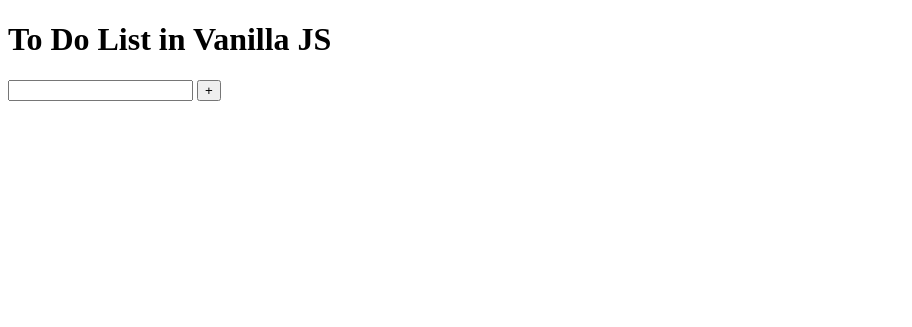
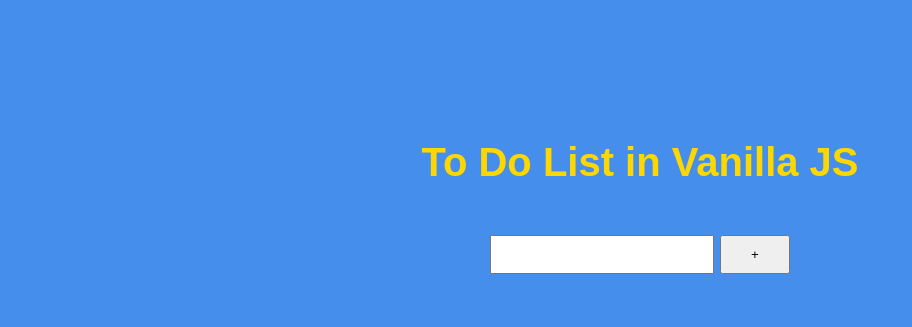
Before and after one commit to robertojuniorn/To-Do-List-in-JavaScript, a plain HTML site: page index.html in a window 1280 px wide. Shown: the whole page, without its empty margins (0-912 px from the left). Drawn offline with Linux system fonts and the light colour scheme.

Commit message:
css change

```diff
--- a/JavaScript/js.js
+++ b/JavaScript/js.js
@@ -1,16 +1,16 @@
 let inputText = document.getElementById('inputText')
-let addbutton = document.getElementById('addbutton');
+let addButton = document.getElementById('addButton');
 let res = document.getElementById('res');
 
 // This code add a new paragraph
-addbutton.addEventListener('click', function(){
-   let paragraph = document.createElement('p');
+addButton.addEventListener('click', function(){
+   var paragraph = document.createElement('p');
    paragraph.innerText = inputText.value;
    res.appendChild(paragraph);
    inputText.value = '';
 
    //This code removes the paragraph by double clicking on the element
-   paragraph.addEventListener('click', function(){
+   paragraph.addEventListener('dblclick', function(){
        res.removeChild(paragraph);
    })
 })
--- /dev/null
+++ b/css/style.css
@@ -0,0 +1,30 @@
+body {
+    background-color: rgb(70, 142, 236);
+    font: normal 15pt Arial;
+}
+
+h1{
+    text-align: center;
+    margin: 50px;
+    color:gold;
+}
+
+paragraph {
+    text-align: center;
+}
+
+#form {
+    text-align: center;
+    margin: 40px;
+    padding: 50px;
+}
+
+#inputText {
+    width: 200px;
+    padding: 10px ;
+}
+
+#addButton {
+    width: 70px;
+    padding: 10px ;
+}
--- a/index.html
+++ b/index.html
@@ -3,12 +3,16 @@
 <head>
     <meta charset="UTF-8">
     <meta name="viewport" content="width=device-width, initial-scale=1.0">
+    <link rel="stylesheet" href="css/style.css">
     <title>The Simple To Do List</title>
 </head>
 <body>
-    <h1>To Do List in Vanilla JS</h1>
-    <input type="text" name="inputText" id="inputText">
-    <input type="button" value="+" id="addButton">
-    <div id="res"></div>
+    <form id="form">
+        <h1>To Do List in Vanilla JS</h1>
+        <input type="text" name="inputText" id="inputText">
+        <input type="button" value="+" id="addButton">
+        <div id="res"></div>
+    </form>
+    <script src="JavaScript/js.js"></script>
 </body>
 </html>
```
